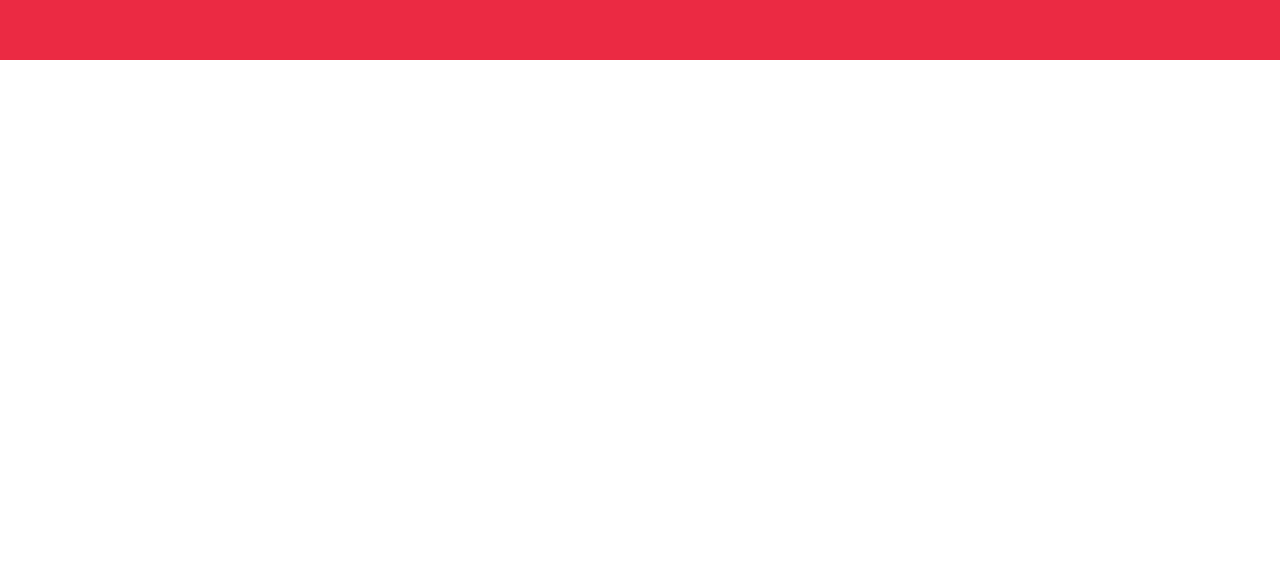
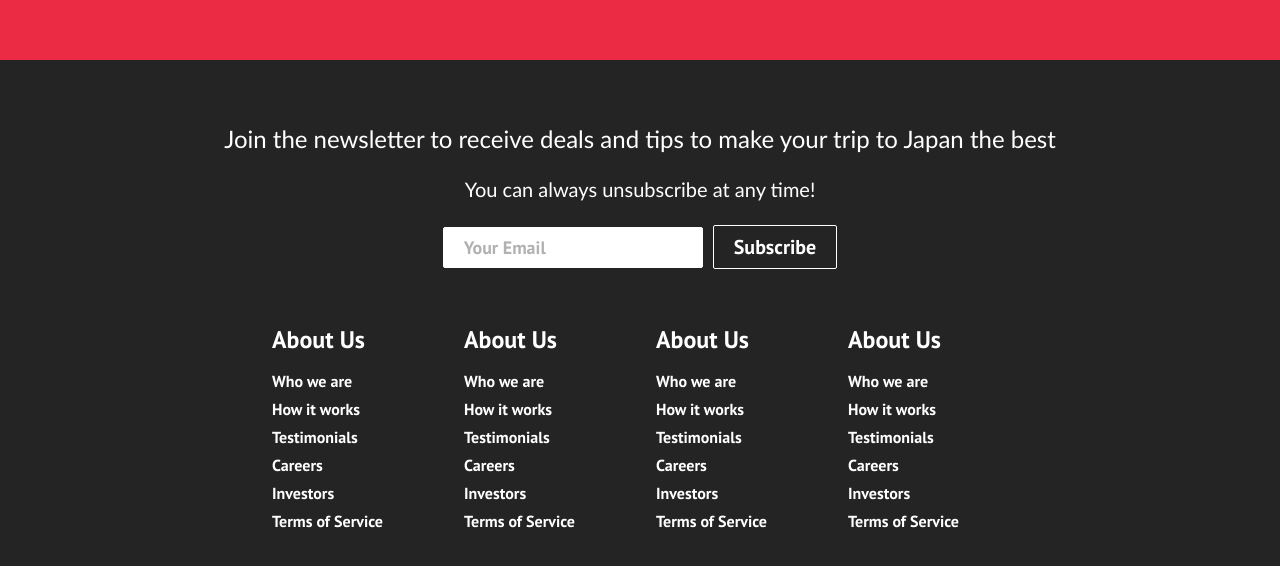
Before and after one commit to juan-serrano-soria/ryokou, a React (Create React App) app: page /sign-up in a window 1280 px wide. Shown: the part 740-1306 px from the top of the page. Before the commit the page ends 800 px from the top, so only its background shows below. Built offline with nearby package versions, Linux system fonts and the light colour scheme.

Commit message:
added Footer - not finished

```diff
--- a/src/App.js
+++ b/src/App.js
@@ -7,6 +7,7 @@ import './App.css';
 import Services from './components/pages/Services';
 import Products from './components/pages/Products';
 import SignUp from './components/pages/SignUp';
+import Footer from './components/Footer';
 
 // used Routes instead of Switch, maybe not the exact same functionality
 
@@ -21,6 +22,7 @@ function App() {
           <Route path='/products' exact element={<Products />} />
           <Route path='/sign-up' exact element={<SignUp />} />
         </Routes>
+        <Footer />
     </Router>
     </>
   );
--- a/src/components/Footer.css
+++ b/src/components/Footer.css
@@ -0,0 +1,91 @@
+.footer-container {
+  background-color: #242424;
+  padding: 4rem 0 2rem 0;
+  display: flex;
+  flex-direction: column;
+  justify-content: center;
+  align-self: center;
+}
+
+.footer-subscription {
+  display: flex;
+  flex-direction: column;
+  justify-content: center;
+  align-items: center;
+  text-align: center;
+  margin-bottom: 24px;
+  color: white;
+}
+
+.footer-subscription > p {
+  font-family: 'Trebuchet MS', 'Lucida Sans Unicode', 'Lucida Grande', 'Lucida Sans', Arial, sans-serif;
+}
+
+.footer-subscription-heading {
+  margin-bottom: 24px;
+  font-size: 24px;
+}
+
+.footer-subscription-text {
+  margin-bottom: 24px;
+  font-size: 20px;
+}
+
+.footer-input {
+  padding: 8px 20px;
+  border-radius: 2px;
+  margin-right: 10px;
+  outline: none;
+  border: none;
+  font-size: 18px;
+  margin-bottom: 16px;
+  border: 1px solid white;
+}
+
+.footer-links {
+  width: 100%;
+  /*max-width: 1000px;*/
+  display: flex;
+  justify-content: center;
+}
+
+.footer-link-wrapper {
+  display: flex;
+}
+
+.footer-link-items {
+  display: flex;
+  flex-direction: column;
+  align-items: flex-start;
+  margin: 16px;
+  text-align: left;
+  width: 160px;
+  box-sizing: border-box;
+}
+
+.footer-link-items h2 {
+  margin-bottom: 16px;
+}
+
+.footer-link-items > h2 {
+  color: white;
+}
+
+.footer-link-items a {
+  color: white;
+  text-decoration: none;
+  margin-bottom: 8px;
+}
+
+.footer-link-items a:hover {
+  color: #e9e9e9;
+  transition: 0.3s ease-out;
+}
+
+.footer-email-form h2 {
+  margin-bottom: 32px;
+}
+
+.footer-input::placeholder {
+  color: #b1b1b1;
+}
--- a/src/components/Footer.js
+++ b/src/components/Footer.js
@@ -0,0 +1,76 @@
+import React from 'react'
+import { Link } from 'react-router-dom'
+import { Button } from './Button'
+
+import './Footer.css'
+
+function Footer() {
+  return (
+    <div className='footer-container'>
+      <section className='footer-subscription'>
+        <p className='footer-subscription-heading'>
+          Join the newsletter to receive deals and tips to make your trip to Japan the best
+        </p>
+        <p className='footer-subscription-text'>
+          You can always unsubscribe at any time!
+        </p>
+        <div className='input-areas'>
+          <form>
+            <input
+              type='email'
+              name='email'
+              placeholder='Your Email'
+              className='footer-input'
+              required
+            />
+            <Button buttonStyle='btn--outline' link='services'>Subscribe</Button>
+          </form>
+        </div>
+      </section>
+      <div className='footer-links'>
+        <div className='footer-link-wrapper'>
+          <div className='footer-link-items'>
+            <h2>About Us</h2>
+            <Link to='/'>Who we are</Link>
+            <Link to='/'>How it works</Link>
+            <Link to='/'>Testimonials</Link>
+            <Link to='/'>Careers</Link>
+            <Link to='/'>Investors</Link>
+            <Link to='/'>Terms of Service</Link>
+          </div>
+          <div className='footer-link-items'>
+            <h2>About Us</h2>
+            <Link to='/'>Who we are</Link>
+            <Link to='/'>How it works</Link>
+            <Link to='/'>Testimonials</Link>
+            <Link to='/'>Careers</Link>
+            <Link to='/'>Investors</Link>
+            <Link to='/'>Terms of Service</Link>
+          </div>
+        </div>
+        <div className='footer-link-wrapper'>
+          <div className='footer-link-items'>
+            <h2>About Us</h2>
+            <Link to='/'>Who we are</Link>
+            <Link to='/'>How it works</Link>
+            <Link to='/'>Testimonials</Link>
+            <Link to='/'>Careers</Link>
+            <Link to='/'>Investors</Link>
+            <Link to='/'>Terms of Service</Link>
+          </div>
+          <div className='footer-link-items'>
+            <h2>About Us</h2>
+            <Link to='/'>Who we are</Link>
+            <Link to='/'>How it works</Link>
+            <Link to='/'>Testimonials</Link>
+            <Link to='/'>Careers</Link>
+            <Link to='/'>Investors</Link>
+            <Link to='/'>Terms of Service</Link>
+          </div>
+        </div>
+      </div>
+    </div>
+  )
+}
+
+export default Footer
```
Also changed, not shown: 1 other file (tests, documents, lock files or other folders).
